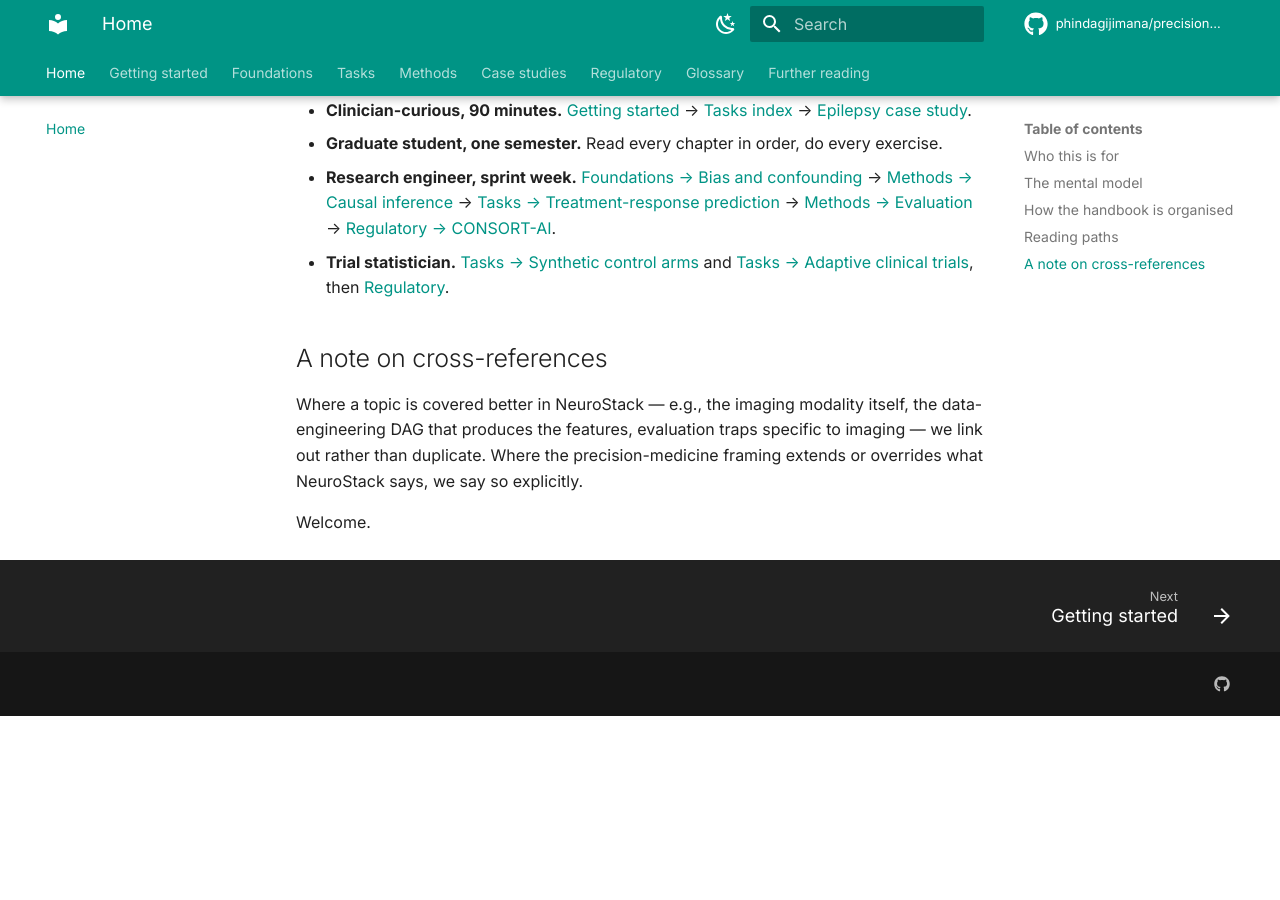
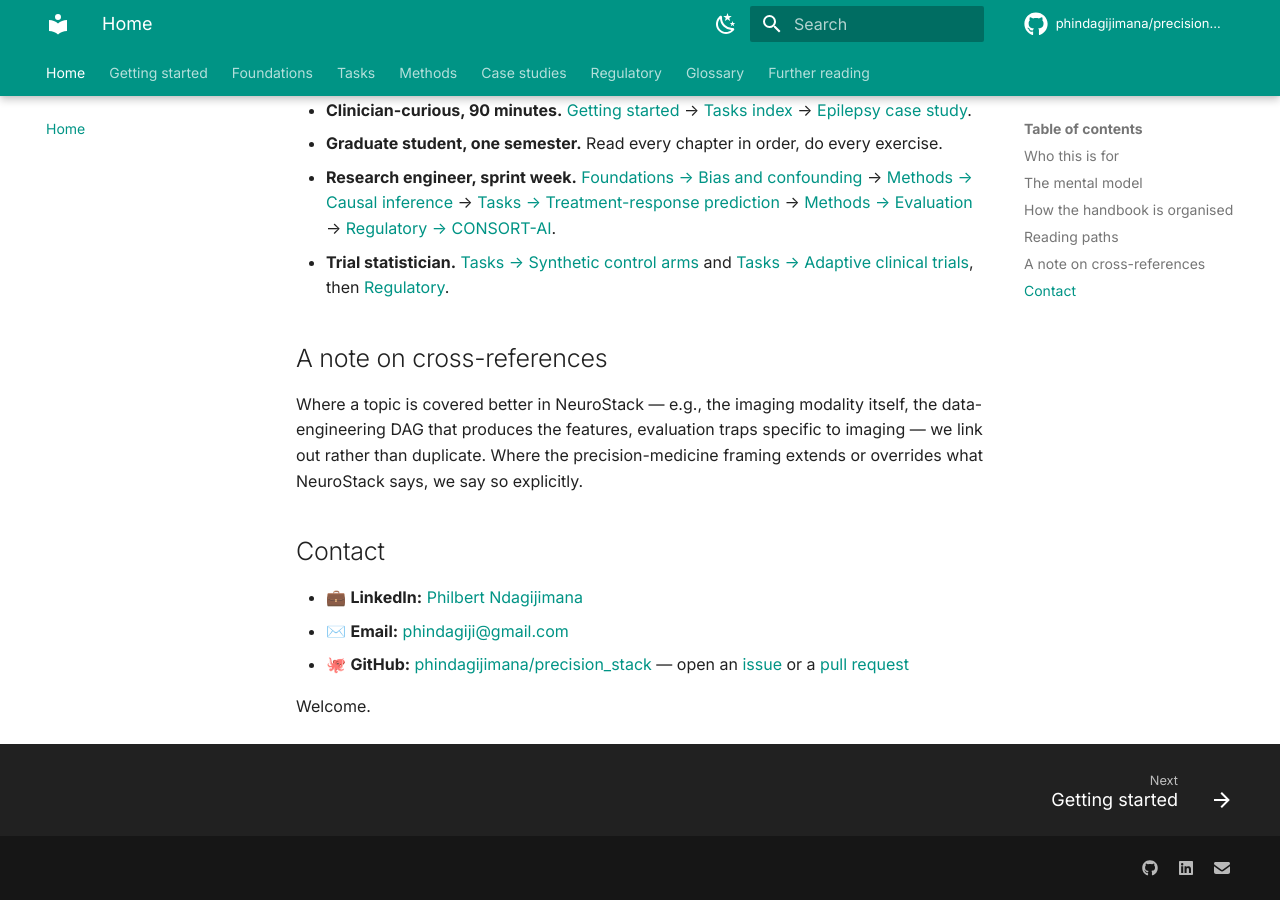
Before and after one commit to phindagijimana/precision_stack, an MkDocs documentation site: the page built from docs/index.md, in a window 1280 px wide and 900 px high, scrolled down 2203 px. Built offline with MkDocs 1.6.1 and Material for MkDocs 9.7.7, drawn with Linux system fonts in a browser that asks for light colours; comment, search, counter and statistics services are not loaded; before the commit the page ends 2919 px from its top, so only the background shows below that.

Commit message:
Add contact info (LinkedIn, email) to README, site footer, and landing page

```diff
--- a/docs/index.md
+++ b/docs/index.md
@@ -62,4 +62,10 @@ flowchart LR
 
 Where a topic is covered better in NeuroStack — e.g., the imaging modality itself, the data-engineering DAG that produces the features, evaluation traps specific to imaging — we link out rather than duplicate. Where the precision-medicine framing extends or overrides what NeuroStack says, we say so explicitly.
 
+## Contact
+
+- 💼 **LinkedIn:** [Philbert Ndagijimana](https://www.linkedin.com/in/philbert-ndagijimana-319570188/)
+- ✉️ **Email:** [phindagiji@gmail.com](mailto:phindagiji@gmail.com)
+- 🐙 **GitHub:** [phindagijimana/precision_stack](https://github.com/phindagijimana/precision_stack) — open an [issue](https://github.com/phindagijimana/precision_stack/issues) or a [pull request](https://github.com/phindagijimana/precision_stack/pulls)
+
 Welcome.
--- a/mkdocs.yml
+++ b/mkdocs.yml
@@ -121,4 +121,11 @@ extra:
   social:
     - icon: fontawesome/brands/github
       link: https://github.com/phindagijimana/precision_stack
+      name: precision_stack on GitHub
+    - icon: fontawesome/brands/linkedin
+      link: https://www.linkedin.com/in/philbert-ndagijimana-319570188/
+      name: Philbert Ndagijimana on LinkedIn
+    - icon: fontawesome/solid/envelope
+      link: mailto:phindagiji@gmail.com
+      name: Email phindagiji@gmail.com
   generator: false
```
Also changed, not shown: README.md (+5 -0 lines).
